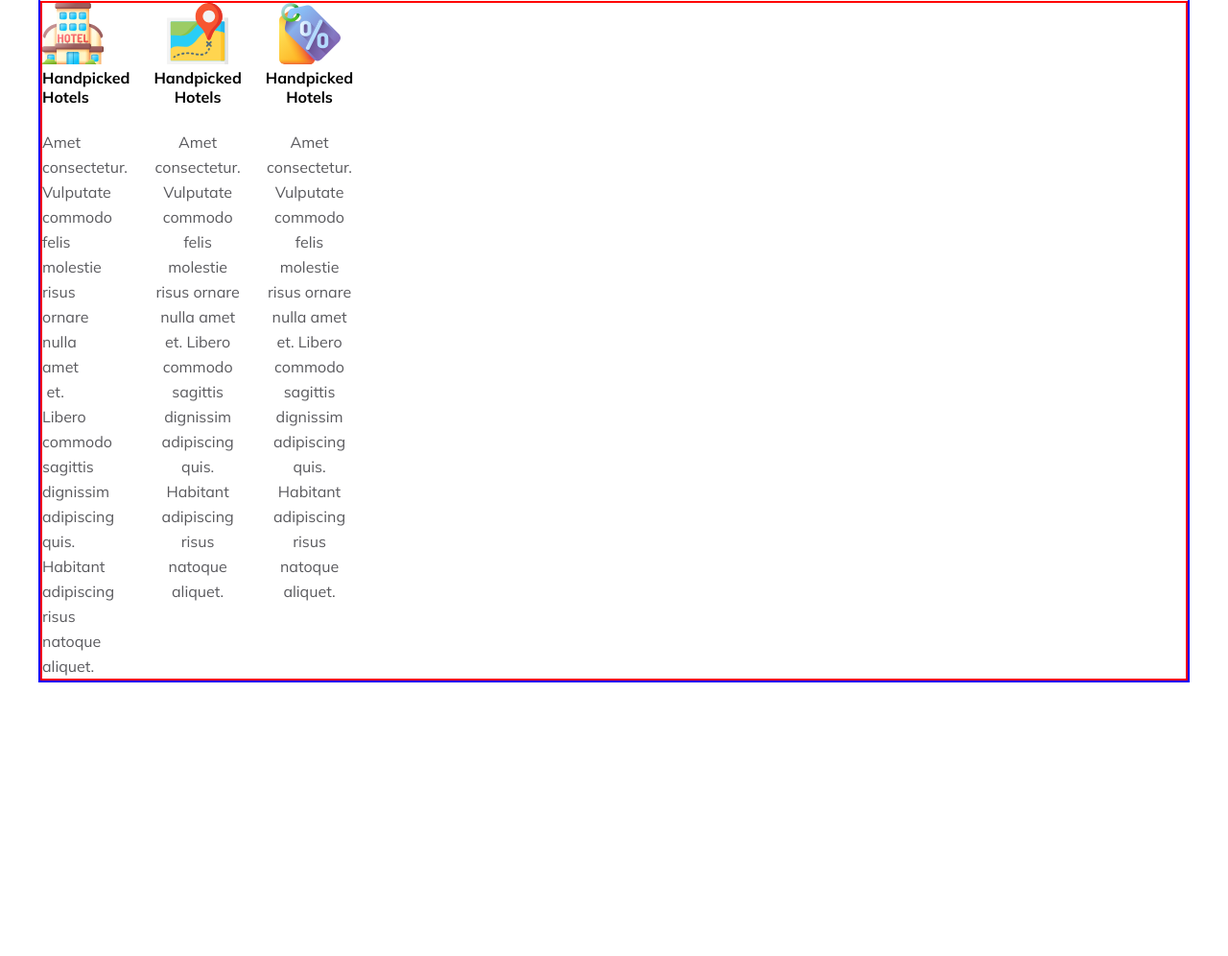
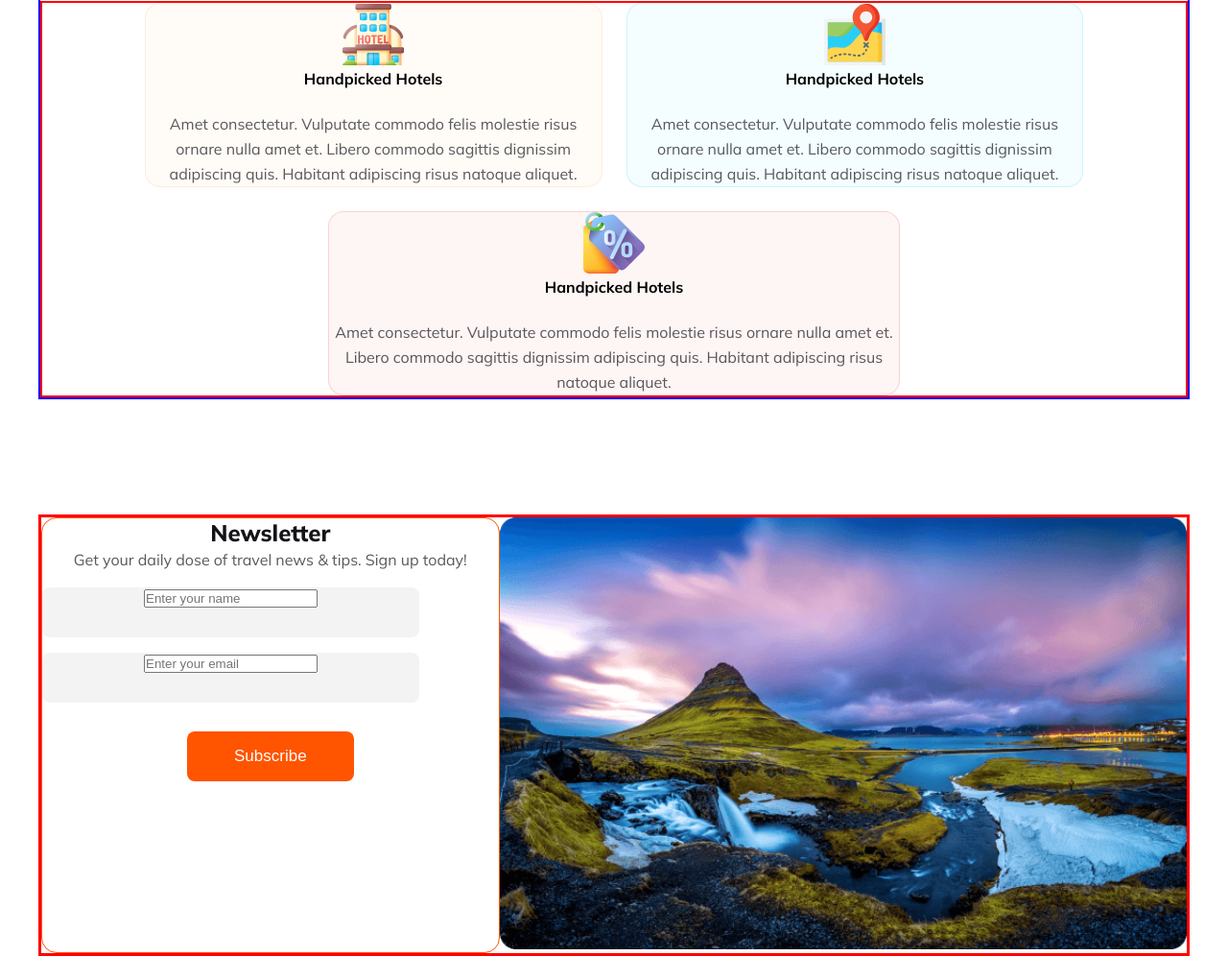
Before and after one commit to Swatimitra78/Assignment-2, a plain HTML site: page index.html in a window 1280 px wide. Shown: the part 2791-3787 px from the top of the page at 96% size. Before the commit the page ends 3502 px from the top, so only its background shows below. Drawn offline with Linux system fonts and the light colour scheme.

Commit message:
add input

```diff
--- a/index.html
+++ b/index.html
@@ -117,27 +117,27 @@
         </div>
         <div class="grid-item-img-2 pic">
           <img src="Images/img2.png" alt="">
-          <div class="text">Maldives</div>
+          <div class="text">Indonesia</div>
         </div>
         <div class="grid-item-img-3 pic">
           <img src="Images/img3.png" alt="">
-          <div class="text">Maldives</div>
+          <div class="text">Srilanka</div>
         </div>
         <div class="grid-item-img-4 pic">
           <img src="Images/img4.png" alt="">
-          <div class="text">Maldives</div>
+          <div class="text">North America</div>
         </div>
         <div class="grid-item-img-5 pic">
           <img src="Images/img5.png" alt="">
-          <div class="text">Maldives</div>
+          <div class="text">Kashmir</div>
         </div>
         <div class="grid-item-img-6 pic">
           <img src="Images/img6.png" alt="">
-          <div class="text">Maldives</div>
+          <div class="text">Bangladesh</div>
         </div>
         <div class="grid-item-img-7 pic">
           <img src="Images/img7.png" alt="">
-          <div class="text">Maldives</div>
+          <div class="text">Bandarban</div>
         </div>
 
       </div>
@@ -148,7 +148,8 @@
     <section class="destination">
       <div class="Choose-text">
         <h3>Why Choose Us</h3>
-        <p>Dolor sit amet consectetur. Diam volutpat neque habitasse pharetra odio sit massa.  <br> Sodales dictumst nec nibh
+        <p>Dolor sit amet consectetur. Diam volutpat neque habitasse pharetra odio sit massa. <br> Sodales dictumst nec
+          nibh
           pellentesque.</p>
       </div>
       <div class="Choose-img">
@@ -173,6 +174,30 @@
             dignissim adipiscing quis. Habitant adipiscing risus natoque aliquet.
           </p>
         </div>
+      </div>
+    </section>
+
+    <!-- newsletter section start -->
+    <section class="newsletter">
+      <div class="newsletter-text">
+        <h4>Newsletter</h4>
+        <p>Get your daily dose of travel news & tips. Sign up today!</p>
+        <div class="news-input">
+          <input type="text" name="" id="" placeholder="Enter your name">
+
+        </div>
+        <div class="news-input">
+          <input type="text" name="" id="" placeholder="Enter your email">
+        </div>
+
+        <button type="submit" class="button">Subscribe</button>
+      </div>
+
+      <div class="newsletter-img-grp">
+        <div class="newsletter-img">
+          <img src="Images/newsletter.png" alt="">
+
+        </div>
 
       </div>
     </section>
--- a/styles/style.css
+++ b/styles/style.css
@@ -90,7 +90,7 @@ body {
   margin: 0 auto;
   border: 2px solid blue;
   margin-top: 50px;
-  background-image: linear-gradient(180deg,rgba(19, 19, 24, 0.8 ) 0%,rgba(19, 19, 24, 0) 100%), url(../Images/banner.png);
+  background-image: linear-gradient(180deg, rgba(19, 19, 24, 0.8) 0%, rgba(19, 19, 24, 0) 100%), url(../Images/banner.png);
   /* background: linear-gradient(180deg, rgba(19, 19, 24, 0.80) 0%, rgba(19, 19, 24, 0.00) 100%); */
 
 }
@@ -185,7 +185,7 @@ ul {
 
 }
 
-.popular-text ul{
+.popular-text ul {
   margin-left: 25px;
 }
 
@@ -249,7 +249,8 @@ ul li {
   gap: 25px;
 
 }
-.pic{
+
+.pic {
   position: relative;
   display: inline-block;
 }
@@ -270,7 +271,7 @@ ul li {
 }
 
 
-.center{
+.center {
   display: flex;
   justify-items: center;
   align-items: center;
@@ -325,17 +326,81 @@ ul li {
 
 /* section stat */
 
-.Choose-img{
+.Choose-img {
   max-width: 1200px;
   margin-top: 48px;
   border: 2px solid red;
-  display: grid;
-  grid-template-columns: repeat(12, 1fr);
-  gap: 25px
+  display: flex;
+  gap: 25px;
+  flex-wrap: wrap;
+  flex-direction: row;
+  justify-content: center;
 
 }
 
-.grid-item-img1{
-  width: 30%;
-  border: 3px soloid red;
+.grid-item-img1 {
+  width: 40%;
+  border-radius: 16px;
+  border: 1px solid rgba(251, 181, 99, 0.20);
+  background: rgba(251, 181, 99, 0.05);
 }
+
+.grid-item-img2 {
+  width: 40%;
+  border-radius: 16px;
+  border: 1px solid rgba(41, 206, 246, 0.20);
+  background: rgba(41, 206, 246, 0.05);
+}
+
+.grid-item-img3 {
+  width: 50%;
+  border-radius: 16px;
+  border: 1px solid rgba(233, 68, 68, 0.20);
+  background: rgba(233, 68, 68, 0.05);
+}
+
+/* newsletter section start */
+.newsletter {
+  display: flex;
+  max-width: 1200px;
+  border: 3px solid red;
+  margin: 0 auto;
+  margin-top: 120px;
+
+}
+
+.newsletter-text {
+  width: 40%;
+  border-radius: 16px;
+  border: 1px solid #FF5400;
+  display: block;
+  text-align: center;
+  justify-content: center;
+
+}
+
+.newsletter-text h4 {
+  color: #131318;
+  font-size: 24px;
+  font-weight: 800;
+}
+
+.news-input {
+  display: block;
+  width: 393px;
+  height: 52px;
+  border: 0;
+  border-radius: 8px;
+  margin-top: 16px;
+  background: rgba(19, 19, 24, 0.05);
+}
+
+.newsletter-img-grp {
+  width: 60%;
+
+}
+
+.newsletter-img-grp img {
+  object-fit: cover;
+  width: 100%;
+}
```
Also changed, not shown: Images/newsletter.png (renamed from Images/Rectangle 8 (1).png).
